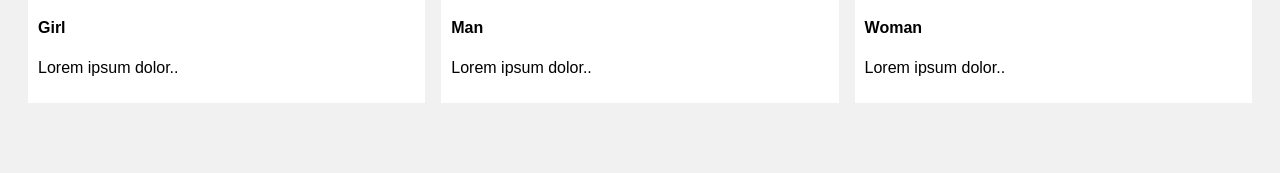
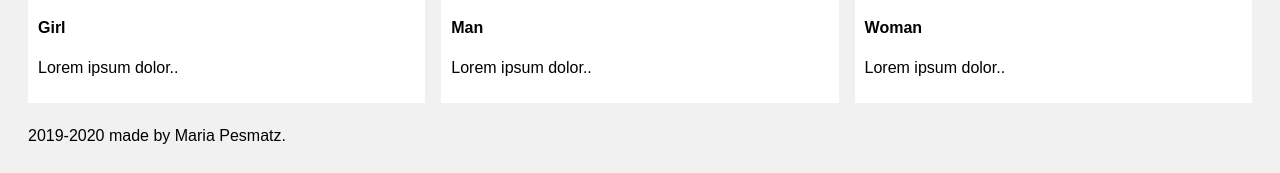
Before and after one commit to mariapesm/machine-learning, a plain HTML site: page index.html in a window 1280 px wide. Shown: the part 2644-2817 px from the top of the page. Drawn offline with Linux system fonts and the light colour scheme.

Commit message:
Update index.html

```diff
--- a/index.html
+++ b/index.html
@@ -203,3 +203,4 @@ for (var i = 0; i < btns.length; i++) {
   });
 }
 </script>
+<footer>2019-2020 made by Maria Pesmatz.</footer>
```
